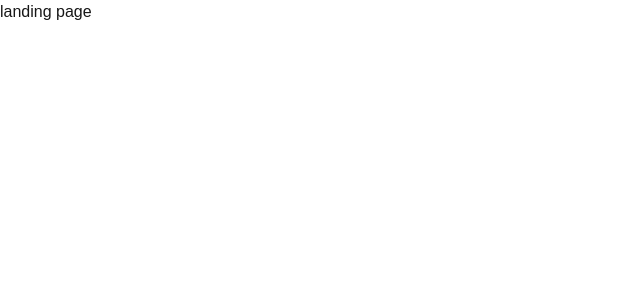
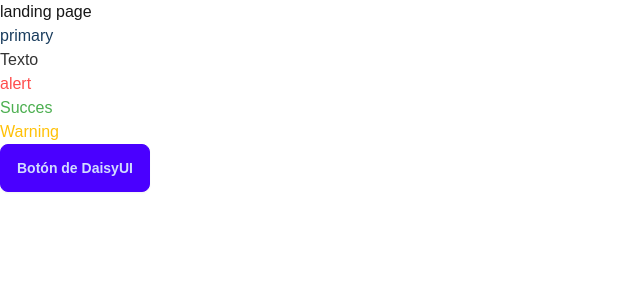
Before and after one commit to imsotoxd/testDeploy, a Next.js app in the folder frontend/: page / in a window 1280 px wide. Shown: the top 300 px of the page, without its empty margins (0-640 px from the left). Built offline with nearby package versions, Linux system fonts and the light colour scheme.

Commit message:
chore(fhdzleon): :wrench: add middelware and configure tailwind
Rutas protegidas con el middleware que revisara el token en cookies, se agrego el plugin de daisyui a tailwind config y se agregaron los colores de la UI Kit de diseño

```diff
--- a/frontend/src/app/(landing)/page.tsx
+++ b/frontend/src/app/(landing)/page.tsx
@@ -1,7 +1,16 @@
 function LandingPage() {
   return (
+    //Pruebas de tailwindConfig Borrarlo al renderizar los componentes -->
+
     <div>
       <span>landing page</span>
+      <p className="text-primary">primary</p>
+      <p className="text-textPrimary">Texto</p>
+      <p className="text-alert">alert</p>
+      <p className="text-success">Succes</p>
+      <p className="text-warning">Warning</p>
+
+      <button className="btn btn-primary">Botón de DaisyUI</button>
     </div>
   );
 }
--- a/frontend/src/app/globals.css
+++ b/frontend/src/app/globals.css
@@ -5,6 +5,11 @@
 :root {
   --background: #ffffff;
   --foreground: #171717;
+  --primary: #1a3d5e;
+  --textPrimary: #333333;
+  --alert: #ff4d4d;
+  --success: #4caf50;
+  --warning: #ffc107;
 }
 
 @media (prefers-color-scheme: dark) {
--- a/frontend/tailwind.config.ts
+++ b/frontend/tailwind.config.ts
@@ -1,4 +1,5 @@
 import type { Config } from "tailwindcss";
+import daisyui from "daisyui";
 
 const config: Config = {
   content: [
@@ -9,11 +10,14 @@ const config: Config = {
   theme: {
     extend: {
       colors: {
-        background: "var(--background)",
-        foreground: "var(--foreground)",
+        primary: "var(--primary)",
+        textPrimary: "var(--textPrimary)",
+        alert: "var(--alert)",
+        success: "var(--success)",
+        warning: "var(--warning)",
       },
     },
   },
-  plugins: [],
+  plugins: [daisyui],
 };
 export default config;
```
Also changed, not shown: frontend/src/middleware.ts (+18 -1 lines), frontend/public/logo.svg (added).
